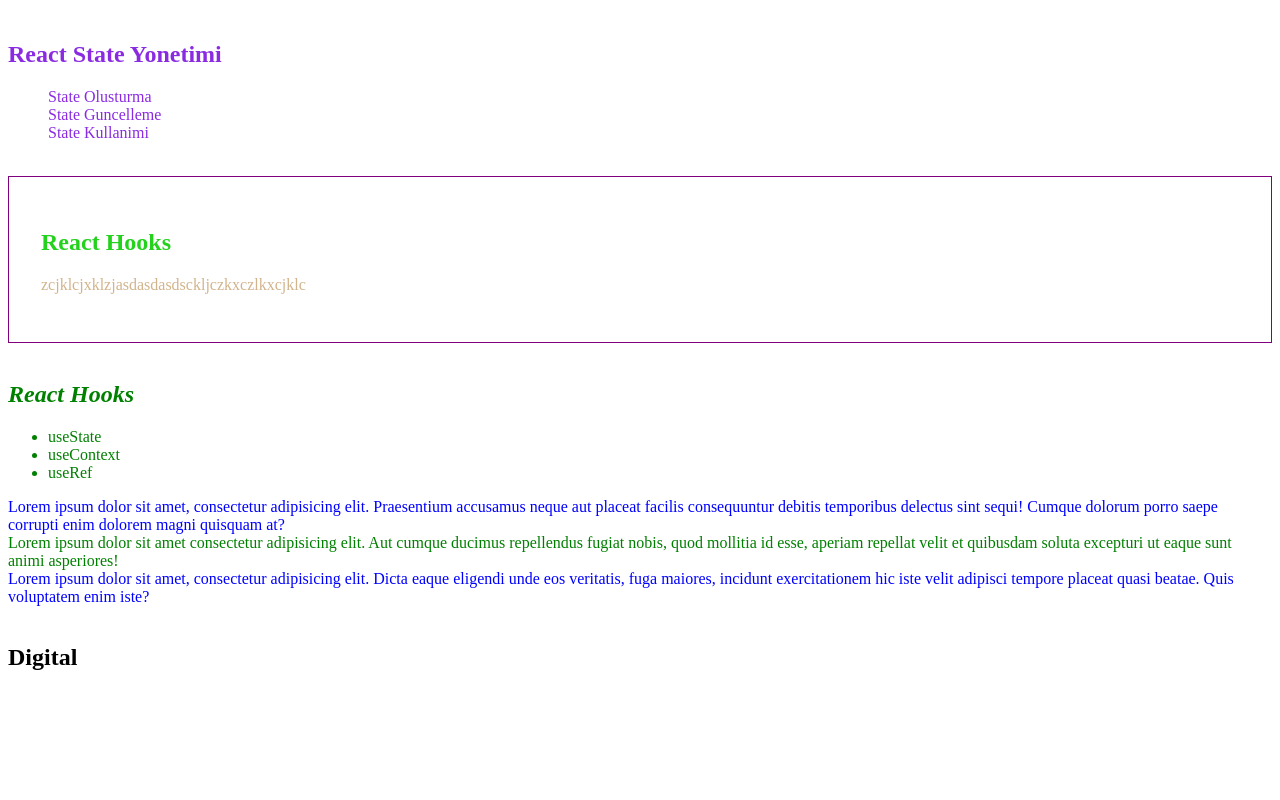
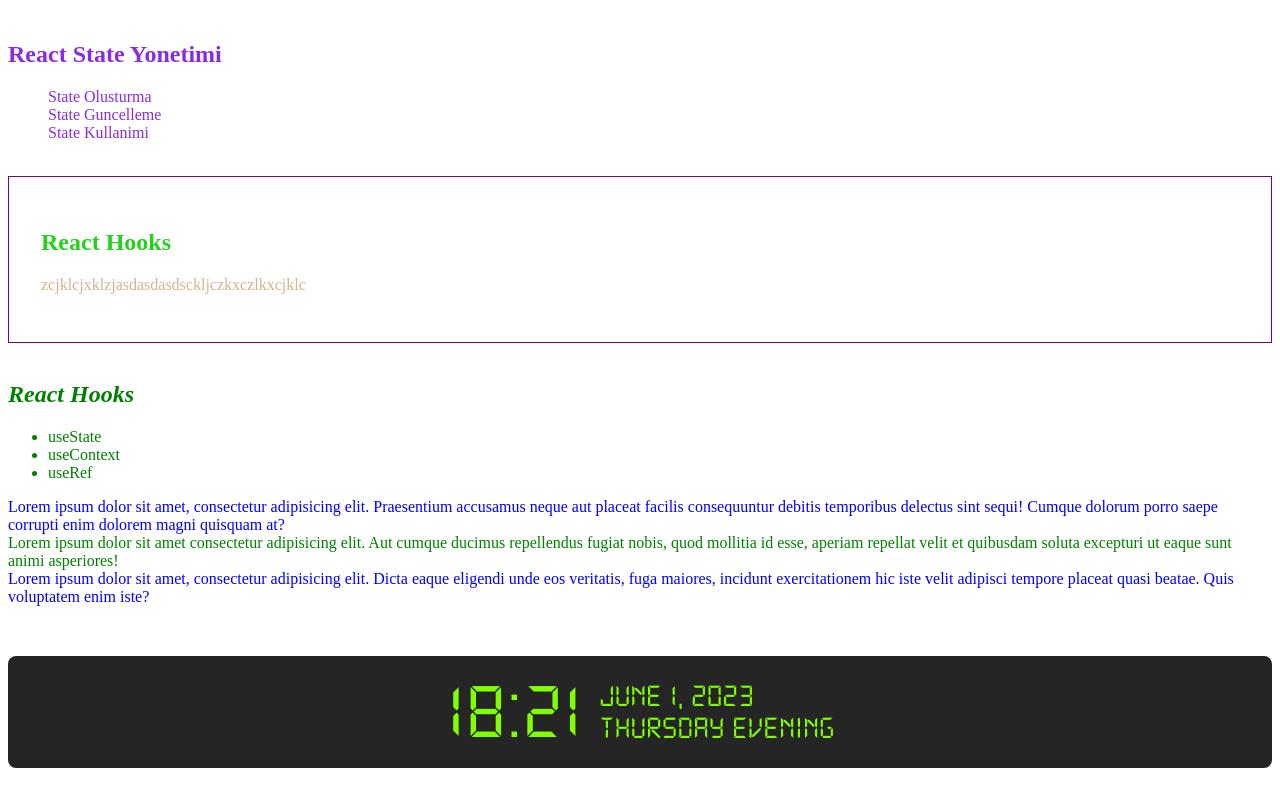
Before and after one commit to bayramsoltan/react-playground, a React (Create React App) app in the folder basics/: page / in a window 1280 px wide. Shown: the part 993-1793 px from the top of the page. Before the commit the page ends 1684 px from the top, so only its background shows below. Built offline with nearby package versions, Linux system fonts and the light colour scheme.

Commit message:
first-react-app

```diff
--- a/basics/src/components/04-dijital-saat1/digitaltime.js
+++ b/basics/src/components/04-dijital-saat1/digitaltime.js
@@ -1,8 +1,35 @@
 import React from 'react'
+import "./digitaltime1.scss";
+import moment from 'moment';
 
 const Digitaltime1 = () => {
+    const dateTime = moment();
+    const timeStr = dateTime.format("HH:mm");
+    const dateStr = dateTime.format("LL");
+    const dayStr = moment().format("dddd");
+    const hour = moment().format("HH");
+    //moment().hour() yada .hours() kullanilabilir
+
+    let message = '';
+
+    if(hour >= 7 &&  hour <11){
+        message = "MORNING"
+    }else if(hour>= 11 && hour <14){
+        message = "NOON"
+    }else if(hour>17 && hour < 22){
+        message = "EVENING"
+    }else{
+        message = "NIGHT"
+    }
+
   return (
-    <div><h2>Digital</h2></div>
+    <div className='dijital-time-app'>
+        <div className='time'>{timeStr}</div>
+        <div>
+            <div className='date'>{dateStr}</div>
+            <div className='day'>{dayStr} {message}</div>
+        </div>
+    </div>
   )
 }
 
--- a/basics/src/components/04-dijital-saat1/digitaltime1.scss
+++ b/basics/src/components/04-dijital-saat1/digitaltime1.scss
@@ -0,0 +1,22 @@
+@font-face {
+    font-family: "dijital";
+    src: url("../../assets/font/ds-digi.ttf");
+}
+
+.dijital-time-app {
+    margin: 2rem 0;
+    font-family: dijital;
+    background-color: rgb(37, 37, 37);
+    border-radius: 0.5rem;
+    color: chartreuse;
+    display: flex;
+    justify-content: center;
+    align-items: center;
+    gap: 1rem;
+    padding: 1rem;
+    font-size: 2rem;
+
+    .time {
+        font-size: 5rem;
+    }
+}
```
